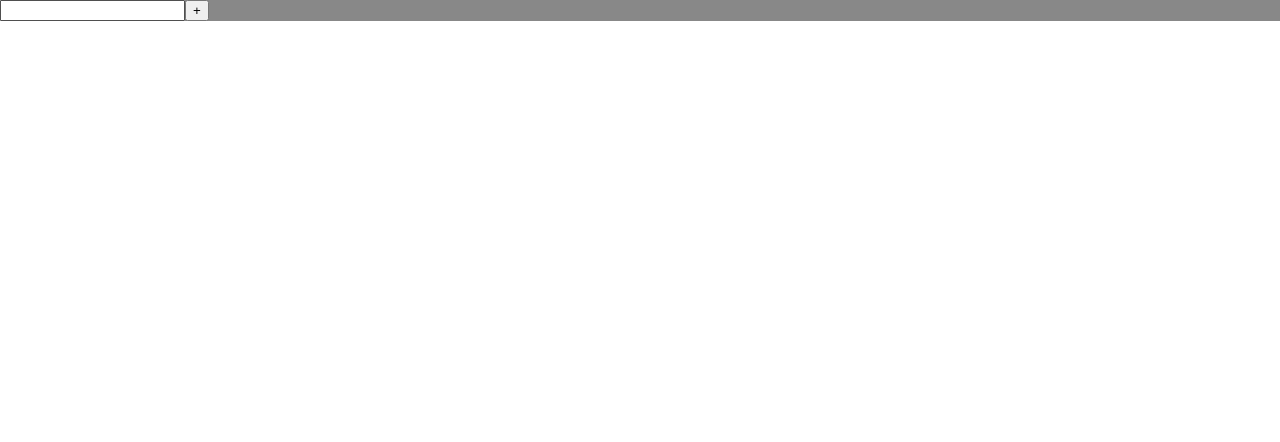
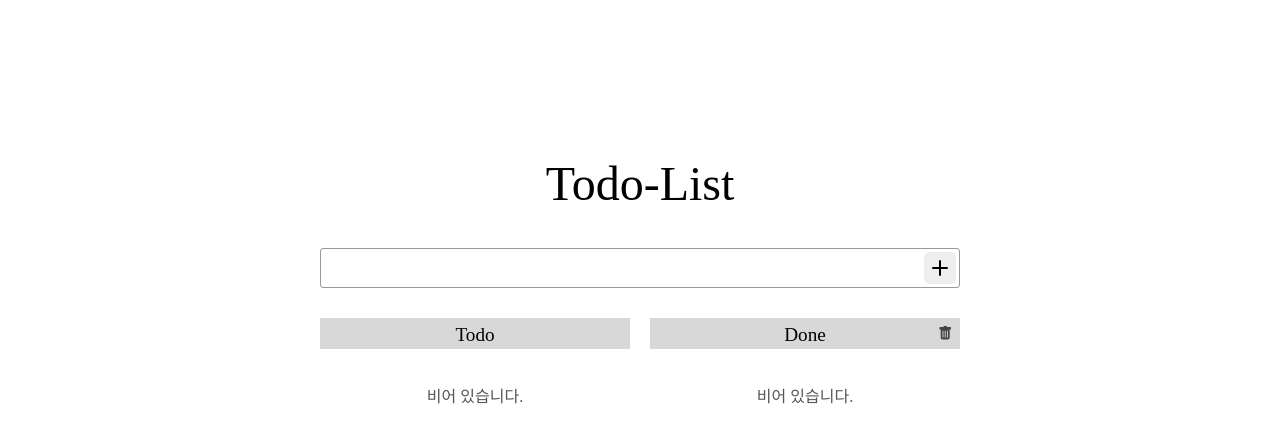
Before and after one commit to CHOI-K-ROCK/TODO_TS, a React (Create React App) app: page / in a window 1280 px wide. Shown: the top 442 px of the page. Built offline with nearby package versions, Linux system fonts and the light colour scheme.

Commit message:
Todo 리스트 및 Done 리스트 완성

```diff
--- a/package.json
+++ b/package.json
@@ -13,6 +13,7 @@
     "@types/styled-components": "^5.1.25",
     "react": "^18.1.0",
     "react-dom": "^18.1.0",
+    "react-icons": "^4.3.1",
     "react-scripts": "5.0.1",
     "styled-components": "^5.3.5",
     "styled-reset": "^4.3.4",
--- a/src/App.tsx
+++ b/src/App.tsx
@@ -9,18 +9,56 @@ const GlobalStyles = createGlobalStyle`
     ${reset}
   `;
 
-const Container = styled.section`
-  background-color: #888;
+const Container = styled.div`
+  display: flex;
+  align-items: center;
+  flex-direction: column;
+
+  width: 100vw;
+  height: 100vh;
+`;
+
+const InnerContainer = styled.section`
+  width: 50%;
+
+  display: flex;
+  align-items: center;
+  flex-direction: column;
+
+  position: relative;
+  top: 20%;
+
+  input {
+    margin-bottom: 30px;
+  }
+`;
+
+const Title = styled.section`
+  width: 100%;
+  margin-bottom: 40px;
+  font-size: 3rem;
+  text-align: center;
 `;
 
 function App(): JSX.Element {
   const [todoList, setTodoList] = useState<string[]>([]);
+  const [doneList, setDoneList] = useState<string[]>([]);
+
+  // Redux 적용 예정이지만 일단 기본적인 내용은 전부 완성 뒤에 적용시키기!
 
   return (
     <Container>
       <GlobalStyles />
-      <Input todoList={todoList} setTodoList={setTodoList} />
-      <TodoList todoList={todoList} />
+      <InnerContainer>
+        <Title>Todo-List</Title>
+        <Input todoList={todoList} setTodoList={setTodoList} />
+        <TodoList
+          todoList={todoList}
+          setTodoList={setTodoList}
+          doneList={doneList}
+          setDoneList={setDoneList}
+        />
+      </InnerContainer>
     </Container>
   );
 }
--- /dev/null
+++ b/src/components/Done.tsx
@@ -0,0 +1,84 @@
+import React, { Dispatch, SetStateAction } from 'react';
+import styled from 'styled-components';
+import { BsDash } from 'react-icons/bs';
+
+const Container = styled.li`
+  display: flex;
+  justify-content: space-between;
+  align-items: center;
+
+  margin-bottom: 20px;
+  width: 100%;
+  min-height: 70px;
+
+  box-sizing: border-box;
+  padding: 20px;
+  background-color: #f7f7f7;
+
+  color: #555;
+  text-decoration: line-through;
+
+  box-shadow: 0 3px 3px rgba(0, 0, 0, 0.2);
+
+  border: 1px solid #eee;
+  border-radius: 5px;
+
+  word-break: break-all;
+
+  button {
+    position: relative;
+    padding: 0;
+
+    width: 1.2rem;
+    height: 1.2rem;
+
+    margin-left: 10px;
+
+    font-size: 1.2rem;
+
+    background-color: #eee;
+
+    border: none;
+    border-radius: 50%;
+
+    cursor: pointer;
+
+    transition: 0.1s;
+
+    &:hover {
+      box-shadow: 0 2px 2px rgba(0, 0, 0, 0.4);
+      background-color: #ffacac;
+    }
+  }
+`;
+
+interface IProps {
+  content: string;
+  idx: number;
+  doneList: string[];
+  setDoneList: Dispatch<SetStateAction<string[]>>;
+}
+// 현재 todoList 를 저장하는 App.tsx로 부터 TodoList.tsx -> Todo.tsx 까지 PropsDrilling 이 심한편
+// 리덕스를 적용시켜보는 것을 적극적으로 검토해보기.
+
+// ReduxToolkit 보단 일반 Redux 먼저 사용해보기!
+
+function Done({ content, idx, doneList, setDoneList }: IProps): JSX.Element {
+  const deleteDone = () => {
+    setDoneList(
+      doneList.filter((done, doneIdx) => {
+        return idx !== doneIdx;
+      })
+    );
+  };
+  return (
+    <Container>
+      <p>{content}</p>
+      <button type="button" title="삭제" onClick={deleteDone}>
+        <BsDash />
+      </button>
+    </Container>
+  );
+}
+
+export default Done;
--- a/src/components/Input.tsx
+++ b/src/components/Input.tsx
@@ -1,33 +1,84 @@
 import React, { Dispatch, SetStateAction, useState } from 'react';
+import { BsPlus } from 'react-icons/bs';
 import styled from 'styled-components';
 
-const Container = styled.section``;
+const Container = styled.section`
+  position: relative;
+  width: 100%;
+  height: 70px;
+
+  input {
+    width: 100%;
+    height: 40px;
+
+    padding: 0 20px;
+
+    box-sizing: border-box;
+    border: 1px solid #999;
+    border-radius: 3px;
+
+    font-size: 1.1rem;
+
+    outline: none;
+
+    &:focus {
+      border: 2px solid #000;
+    }
+  }
+
+  button {
+    position: absolute;
+    top: 4px;
+    right: 4px;
+
+    height: 2rem;
+    width: 2rem;
+    padding: 0;
+    background-color: #eee;
+
+    border: none;
+    border-radius: 5px;
+
+    font-size: 2rem;
+    cursor: pointer;
+
+    &:hover {
+      background-color: #97d4fa;
+    }
+  }
+`;
 
 interface IProps {
   todoList: string[];
   // 문자열(string)을 가지는 배열([])을 의미한다.
-
   setTodoList: Dispatch<SetStateAction<string[]>>;
 }
 
 function Input({ todoList, setTodoList }: IProps): JSX.Element {
   const [inputValue, setInputValue] = useState<string>('');
 
-  const addTodo = () => {
+  const addTodo = (
+    e:
+      | React.FormEvent<HTMLFormElement>
+      | React.MouseEvent<HTMLButtonElement, MouseEvent>
+  ) => {
+    e.preventDefault();
+
     if (!inputValue) return;
     setTodoList([...todoList, inputValue]);
     setInputValue('');
   };
+
   return (
     <Container>
-      <form>
+      <form onSubmit={(e) => addTodo(e)}>
         <input
           type="text"
           value={inputValue}
           onChange={(e) => setInputValue(e.target.value)}
         />
-        <button type="button" onClick={addTodo}>
-          +
+        <button type="submit" onClick={(e) => addTodo(e)}>
+          <BsPlus />
         </button>
       </form>
     </Container>
--- a/src/components/Todo.tsx
+++ b/src/components/Todo.tsx
@@ -1,16 +1,122 @@
-import React from 'react';
+import React, { Dispatch, SetStateAction } from 'react';
 import styled from 'styled-components';
+import { BsCheck, BsDash } from 'react-icons/bs';
 
-const Container = styled.section``;
+const Container = styled.li`
+  display: flex;
+  justify-content: space-between;
+  align-items: center;
+
+  margin-bottom: 20px;
+  width: 100%;
+  min-height: 70px;
+
+  box-sizing: border-box;
+  padding: 20px;
+
+  border: 1px solid #eee;
+
+  border-radius: 5px;
+
+  box-shadow: 0 3px 3px rgba(0, 0, 0, 0.2);
+
+  word-break: break-all;
+
+  button {
+    position: relative;
+    padding: 0;
+
+    width: 1.2rem;
+    height: 1.2rem;
+
+    margin-left: 10px;
+
+    font-size: 1.2rem;
+
+    background-color: #eee;
+
+    border: none;
+    border-radius: 50%;
+
+    cursor: pointer;
+
+    transition: 0.1s;
+
+    &:hover {
+      box-shadow: 0 2px 2px rgba(0, 0, 0, 0.4);
+
+      &.delete {
+        background-color: #ffacac;
+      }
+
+      &.done {
+        background-color: #97d4fa;
+      }
+    }
+  }
+`;
 
 interface IProps {
   content: string;
+  idx: number;
+  todoList: string[];
+  setTodoList: Dispatch<SetStateAction<string[]>>;
+  doneList: string[];
+  setDoneList: Dispatch<SetStateAction<string[]>>;
 }
+// 현재 todoList 를 저장하는 App.tsx로 부터 TodoList.tsx -> Todo.tsx 까지 PropsDrilling 이 심한편
+// 리덕스를 적용시켜보는 것을 적극적으로 검토해보기.
 
-function Todo({ content }: IProps): JSX.Element {
+// ReduxToolkit 보단 일반 Redux 먼저 사용해보기!
+
+function Todo({
+  content,
+  idx,
+  todoList,
+  setTodoList,
+  doneList,
+  setDoneList,
+}: IProps): JSX.Element {
+  const deleteTodo = () => {
+    setTodoList(
+      todoList.filter((todo, todoIdx) => {
+        // 추후 객체로 바꾸면서 uuid 로 전환하기.
+        return idx !== todoIdx;
+      })
+    );
+  };
+
+  const completeTodo = () => {
+    setTodoList(
+      todoList.filter((todo, todoIdx) => {
+        // 추후 객체로 바꾸면서 uuid 로 전환하기.
+        setDoneList([...doneList, todo]);
+        return idx !== todoIdx;
+      })
+    );
+  };
+
   return (
     <Container>
       <p>{content}</p>
+      <div className="buttonWrap">
+        <button
+          type="button"
+          className="delete"
+          title="삭제"
+          onClick={deleteTodo}
+        >
+          <BsDash />
+        </button>
+        <button
+          type="button"
+          className="done"
+          title="완료로 표시"
+          onClick={completeTodo}
+        >
+          <BsCheck />
+        </button>
+      </div>
     </Container>
   );
 }
--- a/src/components/TodoList.tsx
+++ b/src/components/TodoList.tsx
@@ -1,20 +1,122 @@
-import React from 'react';
+/* eslint-disable jsx-a11y/click-events-have-key-events */
+import React, { Dispatch, SetStateAction } from 'react';
 import styled from 'styled-components';
+import { BsFillTrashFill } from 'react-icons/bs';
+import Done from './Done';
 import Todo from './Todo';
 
-const Container = styled.section``;
+const Container = styled.section`
+  position: relative;
+  width: 100%;
+
+  display: grid;
+  grid-template-columns: 1fr 1fr;
+  grid-gap: 20px;
+
+  ul .title {
+    display: flex;
+    justify-content: center;
+
+    margin-bottom: 20px;
+    box-sizing: border-box;
+    padding: 7px 0 5px;
+
+    background-color: #d8d8d8;
+
+    font-size: 1.2rem;
+    text-align: center;
+
+    & li {
+      width: 100%;
+    }
+  }
+
+  .deleteAll {
+    position: absolute;
+    top: 8px;
+    right: 8px;
+
+    font-size: 0.9rem;
+    color: #444;
+    cursor: pointer;
+  }
+
+  .empty {
+    width: 100%;
+    margin-top: 40px;
+    text-align: center;
+    color: #555;
+  }
+`;
 
 interface IProps {
   todoList: string[];
+  setTodoList: Dispatch<SetStateAction<string[]>>;
+  doneList: string[];
+  setDoneList: Dispatch<SetStateAction<string[]>>;
 }
 
-function TodoList({ todoList }: IProps): JSX.Element {
+function TodoList({
+  todoList,
+  setTodoList,
+  doneList,
+  setDoneList,
+}: IProps): JSX.Element {
+  const deleteAllDone = () => {
+    setDoneList([]);
+  };
+
   return (
     <Container>
-      {todoList.map((content, idx) => {
-        // eslint-disable-next-line react/no-array-index-key
-        return <Todo key={idx} content={content} />;
-      })}
+      <div className="todo">
+        <ul>
+          <div className="title">Todo</div>
+          {todoList.map((content, idx) => {
+            return (
+              <Todo
+                // eslint-disable-next-line react/no-array-index-key
+                key={idx}
+                idx={idx}
+                content={content}
+                todoList={todoList}
+                setTodoList={setTodoList}
+                doneList={doneList}
+                setDoneList={setDoneList}
+              />
+            );
+          })}
+        </ul>
+        {todoList.length === 0 && <div className="empty">비어 있습니다.</div>}
+      </div>
+      <div className="done">
+        <ul>
+          <div className="title">
+            <span>Done</span>
+            <div
+              title="전체 내역을 삭제합니다."
+              className="deleteAll"
+              role="button"
+              tabIndex={0}
+              onClick={() => deleteAllDone()}
+            >
+              <BsFillTrashFill />
+            </div>
+          </div>
+          {doneList.map((done, idx) => {
+            return (
+              <Done
+                // eslint-disable-next-line react/no-array-index-key
+                key={idx}
+                idx={idx}
+                content={done}
+                doneList={doneList}
+                setDoneList={setDoneList}
+              />
+            );
+          })}
+        </ul>
+        {doneList.length === 0 && <div className="empty">비어 있습니다.</div>}
+      </div>
     </Container>
   );
 }
```
Also changed, not shown: src/App.css (deleted), 1 other file (tests, documents, lock files or other folders).
